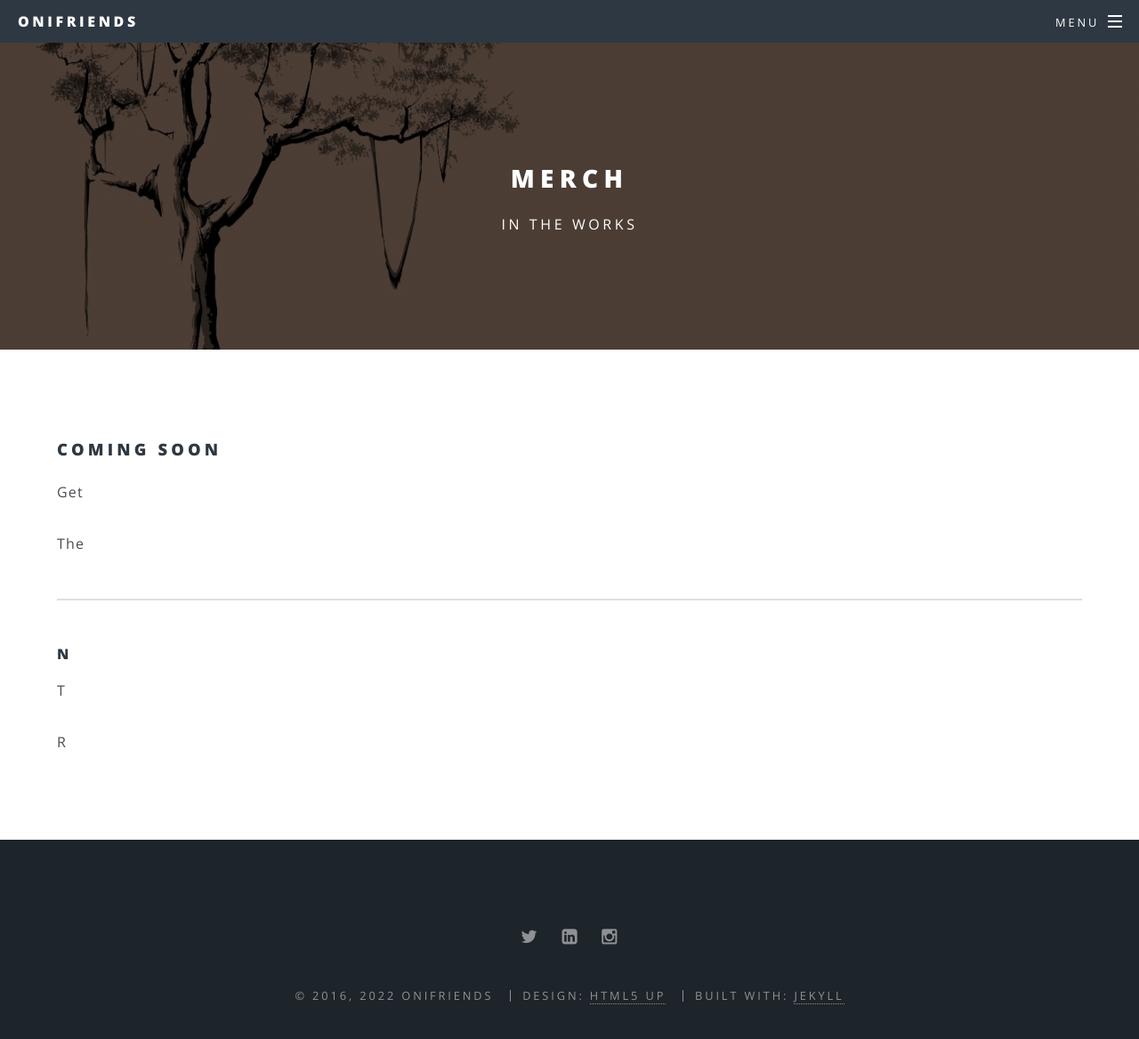
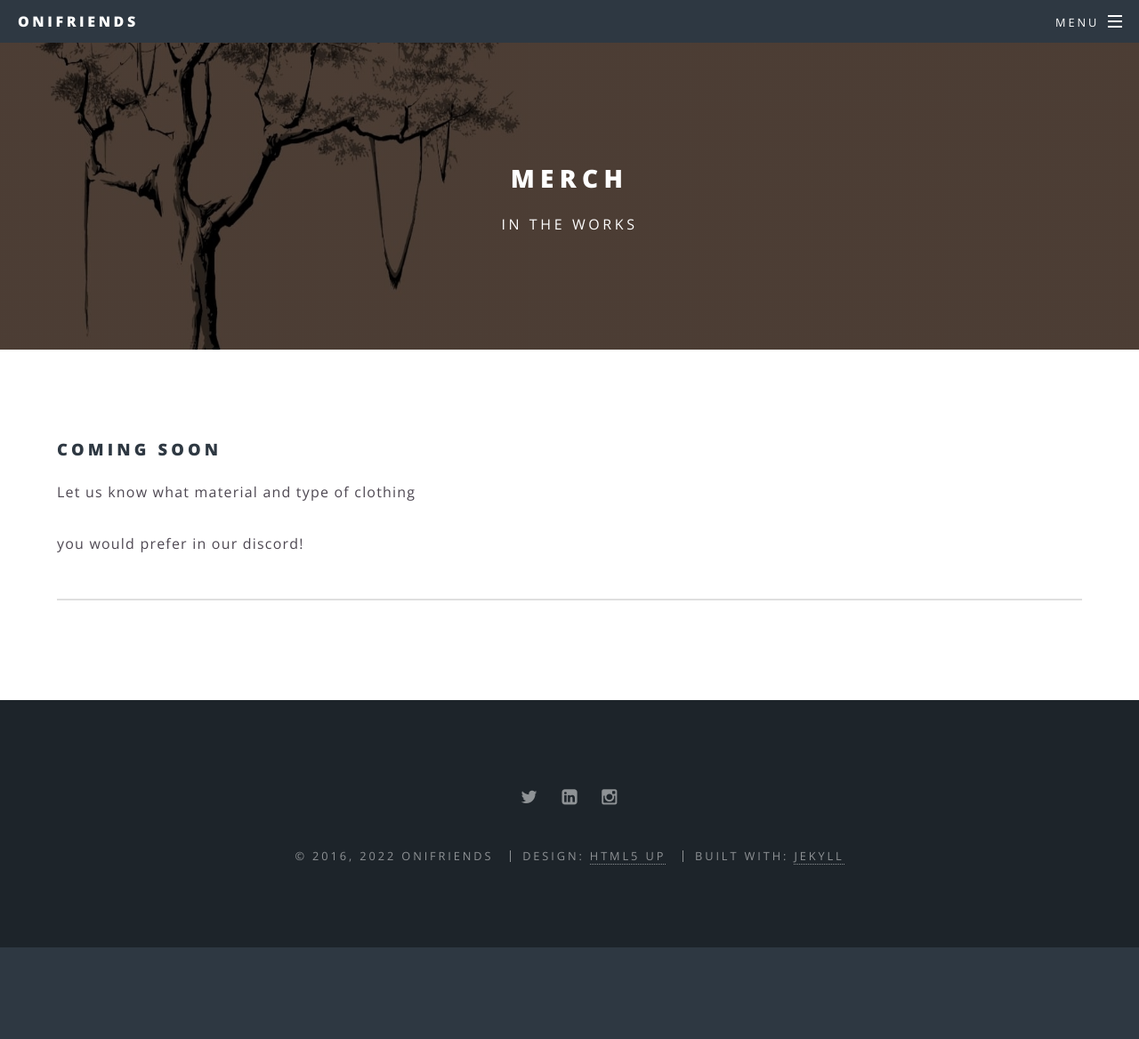
Before and after one commit to TeaOnMe/TeaOnMe.github.io, a Jekyll site: the page built from merch.html, in a window 1280 px wide and 1222 px high. Shown: the top 1168 px of the window at 89% size. Built offline with Jekyll 4.4.1, drawn with Linux system fonts in a browser that asks for light colours.

Commit message:
Update merch.html

```diff
--- a/merch.html
+++ b/merch.html
@@ -3,9 +3,6 @@ layout: page
 title: Merch
 ---
 	<h3>Coming Soon</h3>
-	<p>Get</p>
-	<p>The</p>
+	<p>Let us know what material and type of clothing</p>
+        <p>you would prefer in our discord!</p>
 	<hr />
-	<h4>N</h4>
-	<p>T</p>
-	<p>R</p>
```
